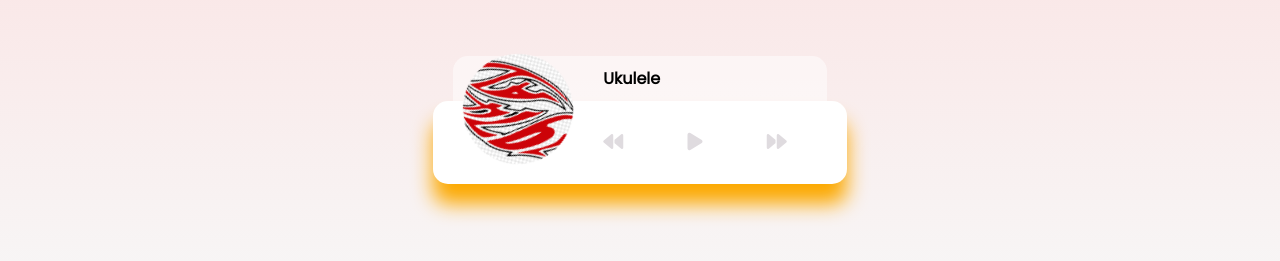
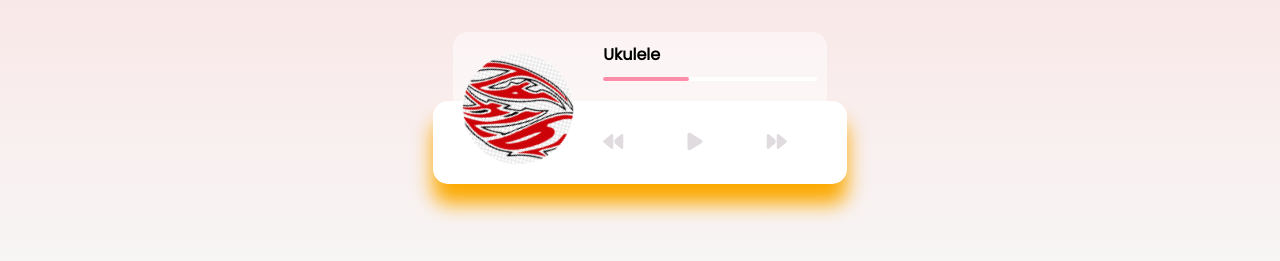
Before and after one commit to adeshrai6/WebDev, a plain HTML site: page MusicPlayer/index.html in a window 1280 px wide. Shown: the part 303-564 px from the top of the page. Drawn offline with Linux system fonts and the light colour scheme.

Commit message:
song progress function

```diff
--- a/MusicPlayer/style.css
+++ b/MusicPlayer/style.css
@@ -109,3 +109,20 @@ body {
 .music-info h4 {
     margin: 0;
 }
+
+.progress-container {
+    background: #fff;
+    border-radius: 5px;
+    cursor: pointer;
+    margin: 10px 0;
+    height: 4px;
+    width: 100%;
+}
+
+.progress {
+    background-color: #fe8daa;
+    border-radius: 5px;
+    height: 100%;
+    width: 40%;
+    transition: width 0.1s linear;
+}
```
